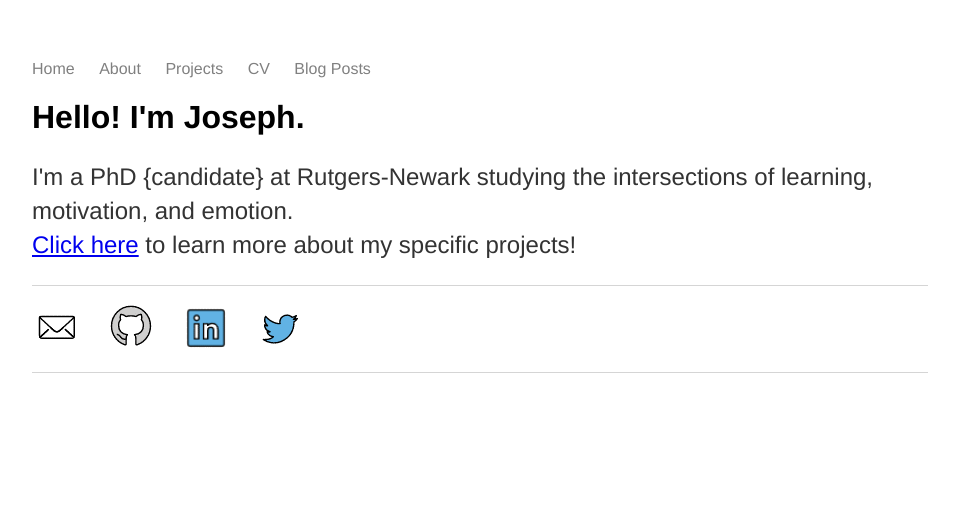
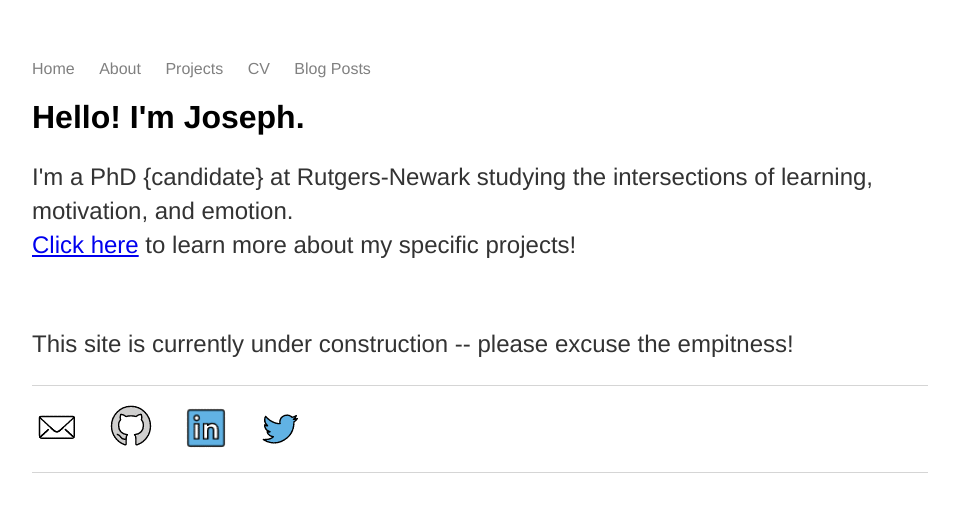
Before and after one commit to ColantonioLearn/ColantonioLearn.github.io, a Jekyll site: the page built from index.html, in a window 1280 px wide. Shown: the top 512 px of the page, without its empty margins (160-1119 px from the left). Built offline with Jekyll 4.4.1, drawn with Linux system fonts in a browser that asks for light colours.

Commit message:
home update

```diff
--- a/index.html
+++ b/index.html
@@ -7,6 +7,8 @@ title: Joseph A. Colantonio II
 	<h1>Hello! I'm Joseph.</h1>
 	<p>I'm a PhD {candidate} at Rutgers-Newark studying the intersections of learning, motivation, and emotion.
 	<br/><a href="/about">Click here</a> to learn more about my specific projects!</p>
+	<br/>
+	<p>This site is currently under construction -- please excuse the empitness!</p>
 </div><!-- /.blurb -->
 <footer>
 		<ul>
```
